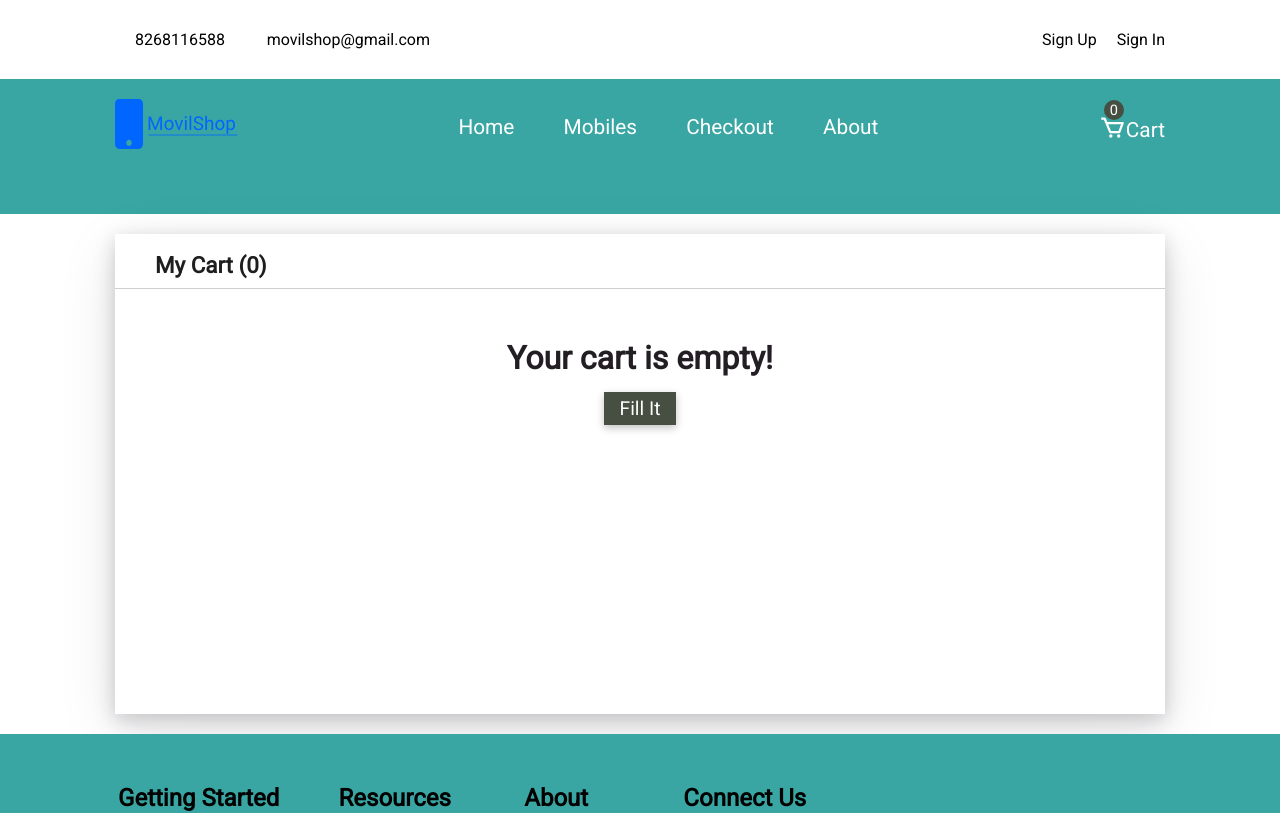
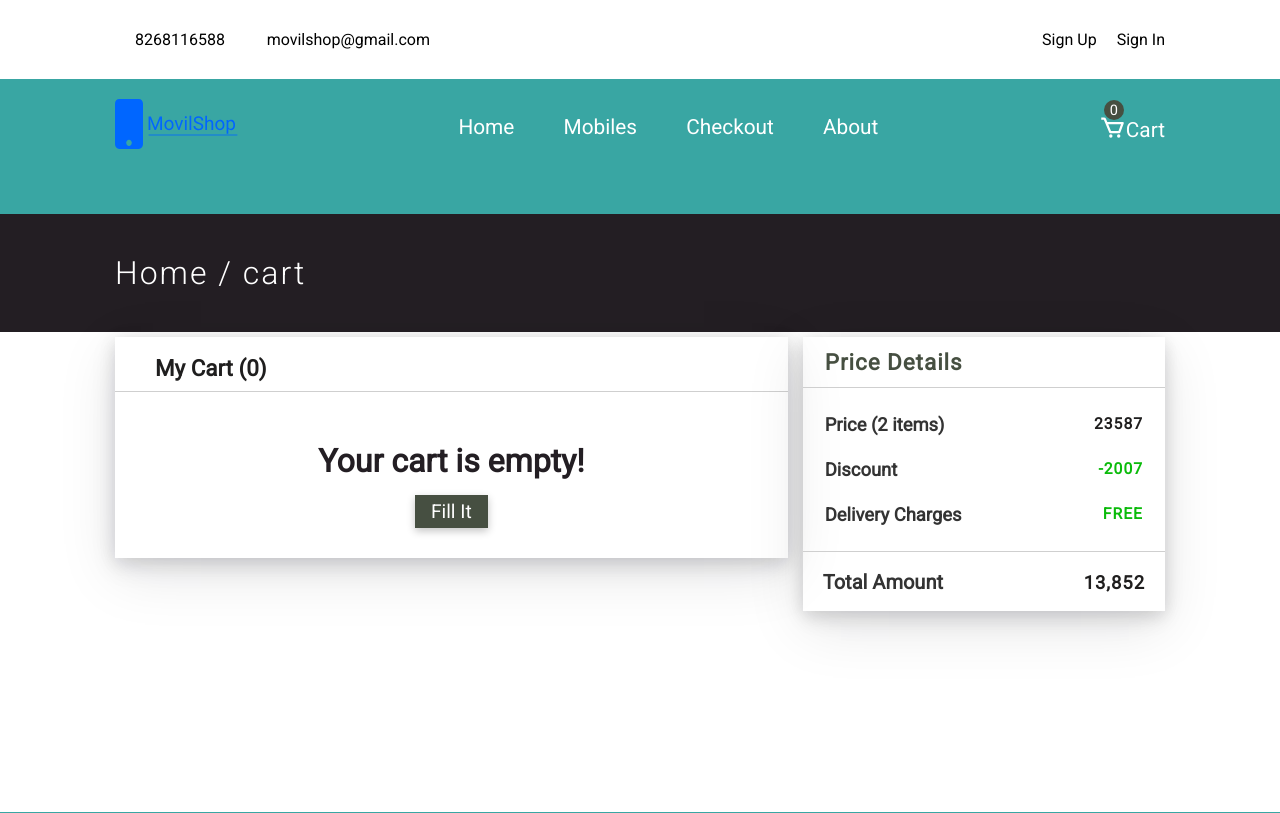
Before and after one commit to ddepu11/movil_shop_cient_side_react, a React (Create React App) app: page /cart in a window 1280 px wide. Shown: the top 813 px of the page. Built offline with nearby package versions, Linux system fonts and the light colour scheme; no server answers.

Commit message:
style: price details section

```diff
--- /dev/null
+++ b/src/screens/cart/CartPriceDetails.jsx
@@ -0,0 +1,89 @@
+import React from 'react';
+import styled from 'styled-components';
+
+const CartPriceDetais = () => {
+  console.log('sa');
+
+  return (
+    <Wrapper>
+      <h1>Price Details</h1>
+      <div className="price_details">
+        <div className="one flex">
+          <h4>Price (2 items)</h4>
+          <span>23587</span>
+        </div>
+
+        <div className="one flex">
+          <h4>Discount</h4>
+          <span style={{ color: 'var(--success-color)' }}>-2007</span>
+        </div>
+
+        <div className="one flex">
+          <h4>Delivery Charges</h4>
+          <span style={{ color: 'var(--success-color)' }}>FREE</span>
+        </div>
+      </div>
+      <div className="total flex">
+        <h3>Total Amount</h3>
+        <span>13,852</span>
+      </div>
+    </Wrapper>
+  );
+};
+
+const Wrapper = styled.div`
+  width: 35%;
+  box-shadow: rgba(17, 17, 26, 0.1) 0px 4px 16px,
+    rgba(17, 17, 26, 0.1) 0px 8px 24px, rgba(17, 17, 26, 0.1) 0px 16px 56px;
+  position: sticky;
+  top: 5px;
+
+  h1 {
+    padding: 12px 0 12px 22px;
+    border-bottom: 1px solid #cfcfcf;
+    font-size: 1.4em;
+    color: var(--tertiary-color);
+    letter-spacing: 1px;
+  }
+
+  .price_details {
+    padding: 14px 22px;
+    .one {
+      justify-content: space-between;
+      align-items: flex-start;
+      padding: 12px 0px;
+
+      h4 {
+        font-size: 1.15em;
+        color: var(--little-dark-color);
+      }
+
+      span {
+        font-size: 0.98em;
+        font-weight: bold;
+        color: var(--medium-dark-color);
+        letter-spacing: 1px;
+      }
+    }
+    border-bottom: 1px solid #cfcfcf;
+  }
+
+  .total {
+    justify-content: space-between;
+    padding: 18px 20px 17px;
+
+    h3 {
+      font-size: 1.25em;
+      color: var(--little-dark-color);
+    }
+
+    span {
+      font-size: 1.15em;
+      font-weight: bold;
+      color: var(--medium-dark-color);
+      letter-spacing: 1px;
+    }
+  }
+`;
+
+export default CartPriceDetais;
--- a/src/screens/cart/CartScreen.jsx
+++ b/src/screens/cart/CartScreen.jsx
@@ -11,9 +11,12 @@ import {
 } from '../../actions/userActions';
 import CircleLoader from '../../components/CircleLoader';
 import { incDecQuantity, removeCartItem } from '../../actions/cartActions';
+import Hero from '../../components/Hero';
+import CartPriceDetais from './CartPriceDetails';
 
 const CartScreen = () => {
   const { localStorageCart, cartLoading } = useSelector((state) => state.cart);
+
   const { hasUserLoggedIn, userInfo, userLoading } = useSelector(
     (state) => state.user
   );
@@ -40,9 +43,10 @@ const CartScreen = () => {
   };
 
   return (
-    <Wrapper className="w-960">
+    <>
+      <Hero title="cart" />
+      <Wrapper className="w-960 flex">
         {/* Shows when user has logged in */}
-      {/* Shows when user has not logged in */}
         <div className="cart">
           {!isUserInfoEmpty && hasUserLoggedIn ? (
             <>
@@ -185,6 +189,7 @@ const CartScreen = () => {
             </>
           ) : (
             <>
+              {/* Shows when user has not logged in */}
               <h1>My Cart ({localStorageCart.length})</h1>
 
               {localStorageCart.length === 0 && (
@@ -322,18 +327,25 @@ const CartScreen = () => {
             </>
           )}
         </div>
+        <CartPriceDetais />
       </Wrapper>
+    </>
   );
 };
 
 const Wrapper = styled.main`
-  padding: 20px 0;
+  padding: 5px 0;
+  justify-content: space-between;
+  align-items: flex-start;
+  gap: 0 15px;
+  min-height: 60vh;
 
   .cart {
-    padding: 8px 0px 2px;
+    padding: 8px 0px 30px;
     box-shadow: rgba(17, 17, 26, 0.1) 0px 4px 16px,
       rgba(17, 17, 26, 0.1) 0px 8px 24px, rgba(17, 17, 26, 0.1) 0px 16px 56px;
-    min-height: 60vh;
+    width: 65%;
+    /* border: 1px soli d red; */
 
     .empty_cart {
       text-align: center;
@@ -367,7 +379,6 @@ const Wrapper = styled.main`
       .mobile {
         justify-content: flex-start;
         align-items: flex-start;
-        width: 100%;
 
         .image {
           width: 150px;
@@ -411,11 +422,12 @@ const Wrapper = styled.main`
         margin-top: 25px;
         justify-content: space-between;
         padding: 0px 20px 0;
-        width: 20%;
+        width: 30%;
 
         .inc_dec {
           justify-content: space-between;
           width: 60%;
+
           .quantity {
             font-size: 1.22em;
             font-weight: bold;
--- a/src/screens/mobile/images/MobileImagesScreen.jsx
+++ b/src/screens/mobile/images/MobileImagesScreen.jsx
@@ -58,6 +58,7 @@ const Wrapper = styled.aside`
   .previews {
     width: 100%;
     align-items: flex-start;
+    gap: 0 20px;
 
     .left-section {
       flex-direction: column;
```
Lines whose indentation alone changed are shown as unchanged.
